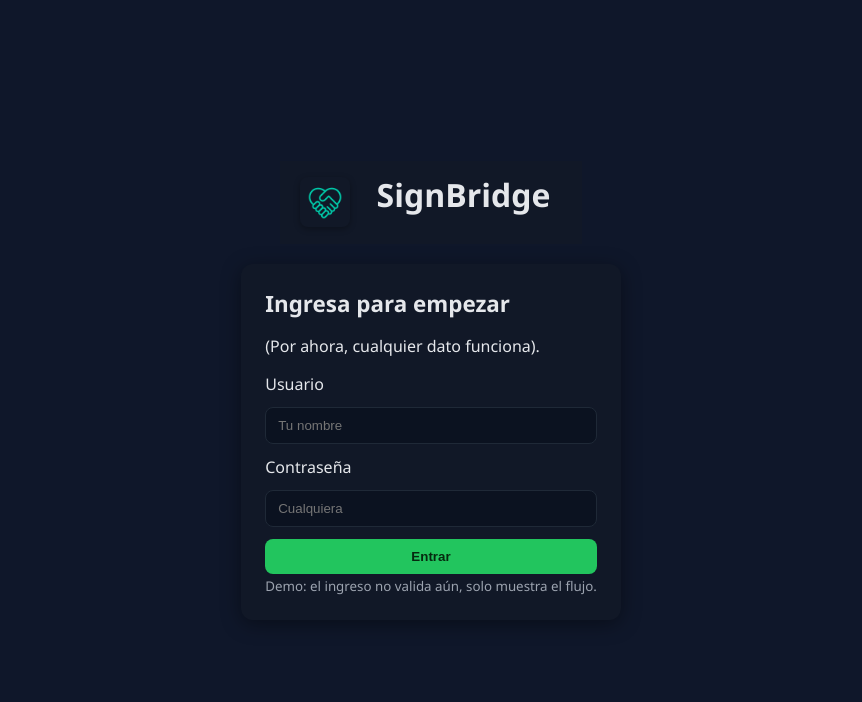
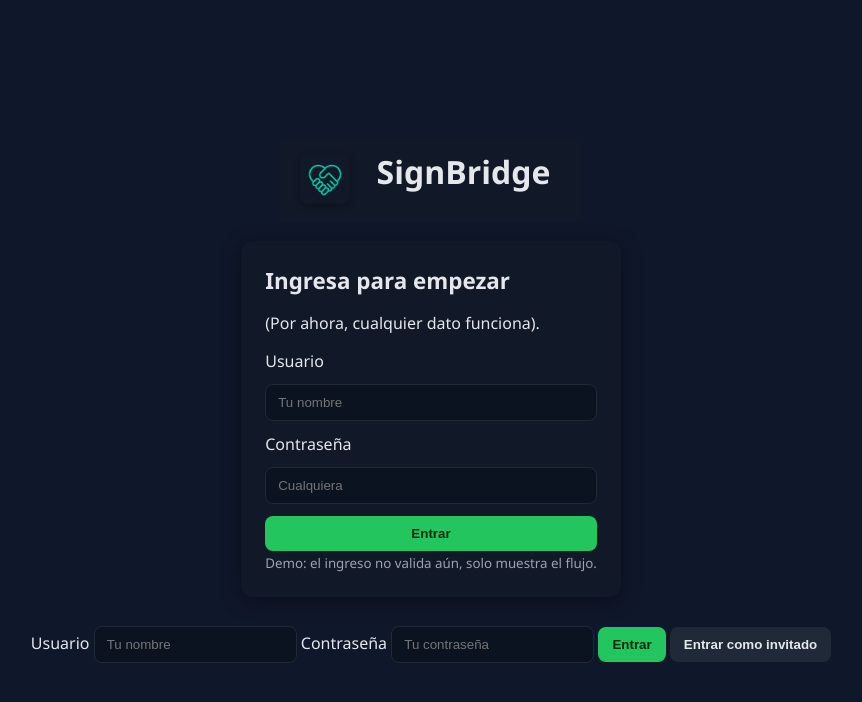
Before and after one commit to EliasOrellana437/PruebaProyecto, a Django app: page / in a window 1280 px wide. Shown: the top 702 px of the page, without its empty margins (209-1071 px from the left). Run offline with Django 5.2, Linux system fonts and the light colour scheme.

Commit message:
inicio de seion

```diff
--- a/core/views.py
+++ b/core/views.py
@@ -2,13 +2,20 @@ from django.shortcuts import render, redirect
 import random
 from django.http import Http404
 
+#se cambio esta onda para tener lo de invitado o registrarse
 def login_view(request):
-    if request.method == 'POST':
-        username = request.POST.get('username', '')
-        # Guardamos el nombre en sesión para mostrarlo en el menú
-        request.session['username'] = username or 'Invitado'
-        return redirect('menu')
-    return render(request, 'core/login.html')  # muestra el formulario
+    if request.method == "POST":
+        modo = request.POST.get("modo")
+        if modo == "invitado":
+            request.session["username"] = "Invitado"
+            return redirect("menu")  # o la vista principal
+        else:
+            username = request.POST.get("username")
+            password = request.POST.get("password")
+            # Aquí irá la validación real con base de datos
+            request.session["username"] = username
+            return redirect("menu")
+    return render(request, "core/login.html")
 
 def menu_view(request):
     username = request.session.get('username', 'Invitado')
@@ -359,7 +366,7 @@ def alfabeto_view(request):
         'titulo_pagina': 'Índice del Alfabeto',
         'letras': ALFABETO, # Enviamos la lista completa al template
     }
-    # ¡Aquí le decimos que use el template que acabas de crear!
+    # Aquí le decimos que use el template que se acaba de crear
     return render(request, 'core/alfabeto_index.html', contexto)
 
 
--- a/templates/core/login.html
+++ b/templates/core/login.html
@@ -4,7 +4,7 @@
   {% load static %}
   <meta charset="UTF-8">
   <title>PruebaProyecto — Ingreso</title>
-  <link rel="stylesheet" href="{% static 'css/styles.css' %}?v=1">
+  <link rel="stylesheet" href="{% static 'css/styles.css' %}?v=2">
 </head>
 <body class="page page-login">
 
@@ -31,6 +31,22 @@
 
     <small class="note">Demo: el ingreso no valida aún, solo muestra el flujo.</small>
   </main>
+<!-- cambio donde se agrego el boton de invitado -->
+  <form method="post" action="{% url 'login' %}">
+  {% csrf_token %}
+  <label for="username">Usuario</label>
+  <input type="text" name="username" placeholder="Tu nombre">
+
+  <label for="password">Contraseña</label>
+  <input type="password" name="password" placeholder="Tu contraseña">
+
+  <button type="submit" class="btn">Entrar</button>
+
+  <!-- Botón de invitado -->
+  <button type="submit" name="modo" value="invitado" class="btn" style="margin-top: 10px; background-color: #1f2937; color: var(--text);">
+    Entrar como invitado
+  </button>
+</form>
 
 </body>
 </html>
```
Also changed, not shown: db.sqlite3.
